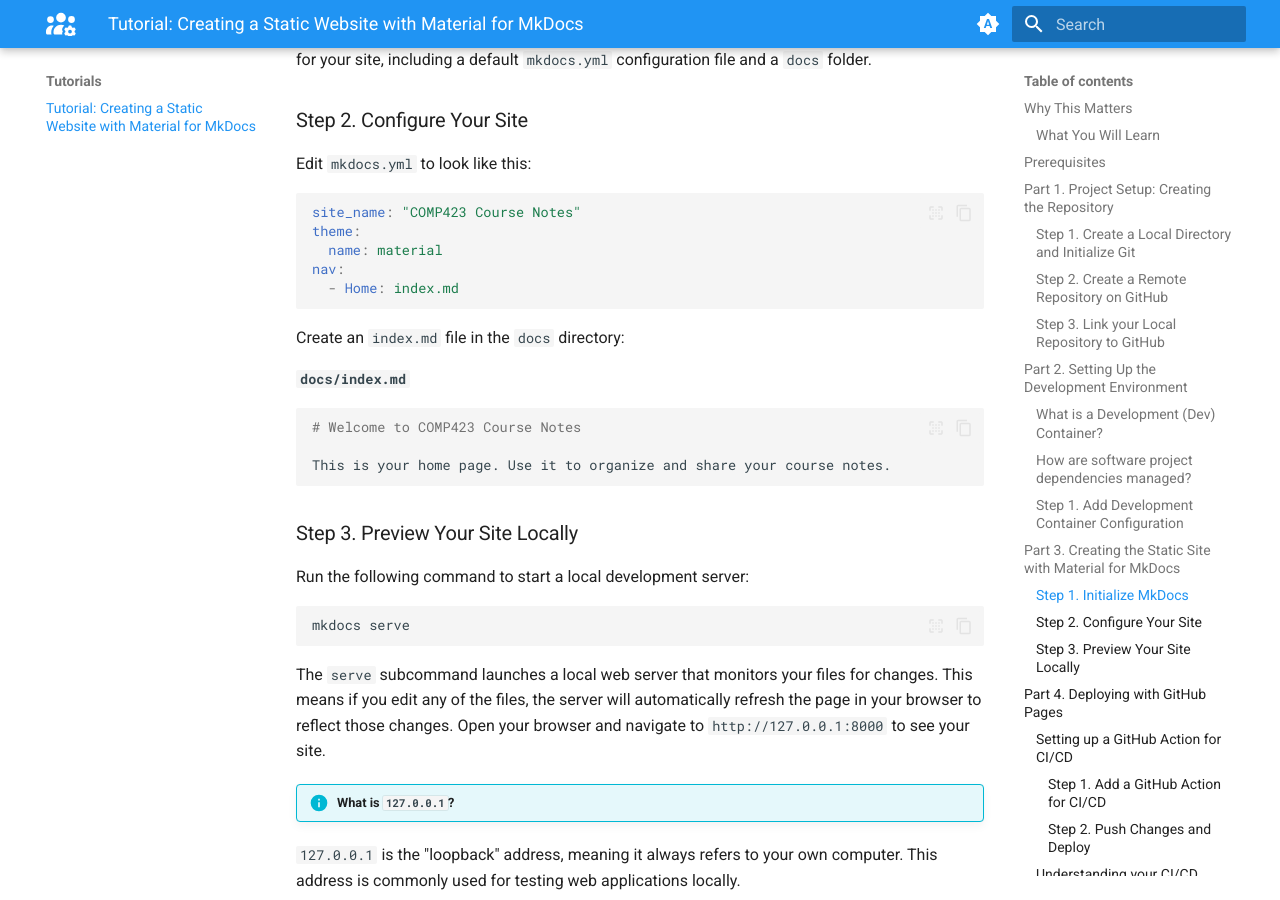
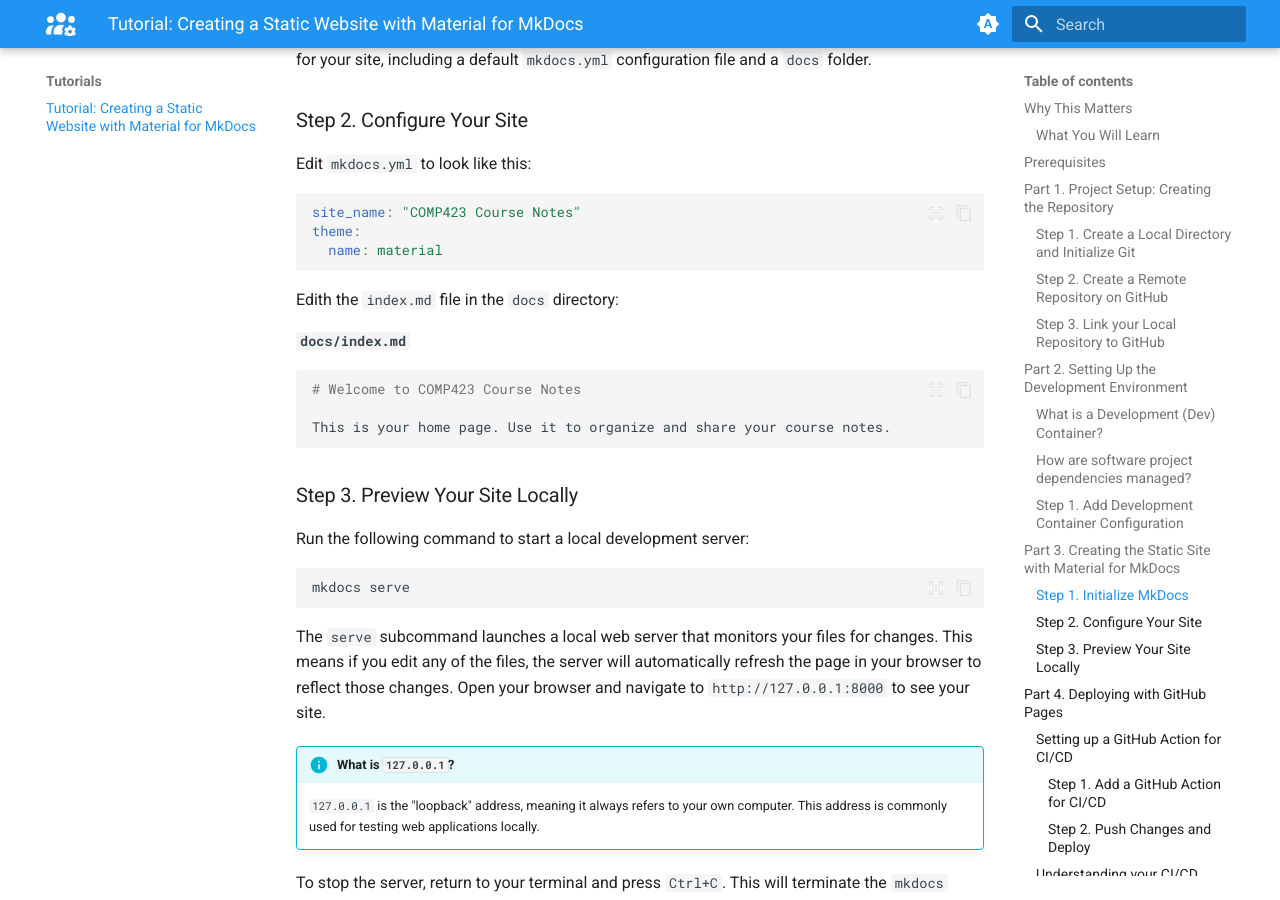
Before and after one commit to comp423-25s/comp423-25s.github.io, an MkDocs documentation site: the page built from docs/tutorials/course-notes.md, in a window 1280 px wide and 900 px high, scrolled down 5676 px. Built offline with MkDocs 1.6.1 and Material for MkDocs 9.7.7, drawn with Linux system fonts in a browser that asks for light colours.

Commit message:
Minor tweaks to formatting

````diff
--- a/docs/tutorials/course-notes.md
+++ b/docs/tutorials/course-notes.md
@@ -178,11 +178,9 @@ Edit `mkdocs.yml` to look like this:
 site_name: "COMP423 Course Notes"
 theme:
   name: material
-nav:
-  - Home: index.md
 ```
 
-Create an `index.md` file in the `docs` directory:
+Edith the `index.md` file in the `docs` directory:
 
 **`docs/index.md`**
 
@@ -203,7 +201,8 @@ mkdocs serve
 The `serve` subcommand launches a local web server that monitors your files for changes. This means if you edit any of the files, the server will automatically refresh the page in your browser to reflect those changes. Open your browser and navigate to `http://127.0.0.1:8000` to see your site.
 
 !!! info "What is `127.0.0.1`?"
-`127.0.0.1` is the "loopback" address, meaning it always refers to your own computer. This address is commonly used for testing web applications locally.
+
+    `127.0.0.1` is the "loopback" address, meaning it always refers to your own computer. This address is commonly used for testing web applications locally.
 
 To stop the server, return to your terminal and press `Ctrl+C`. This will terminate the `mkdocs serve` process.
 
````
